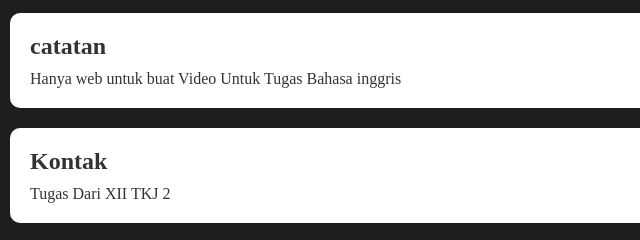
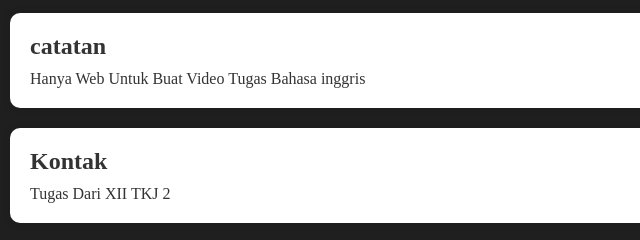
Before and after one commit to Farelsayasaja/tugas-bahasa-inggris., a plain HTML site: page index.html in a window 1280 px wide. Shown: the part 242-482 px from the top of the page, 0-640 px from the left. Drawn offline with Linux system fonts and the light colour scheme.

Commit message:
Update index.html

```diff
--- a/index.html
+++ b/index.html
@@ -30,7 +30,7 @@
     <!-- Section Tentang -->
     <section id="about">
         <h2>catatan</h2>
-        <p>Hanya web untuk buat Video Untuk Tugas Bahasa inggris</p>
+        <p>Hanya Web Untuk Buat Video Tugas Bahasa inggris</p>
     </section>
 
     <!-- Section Kontak -->
```
